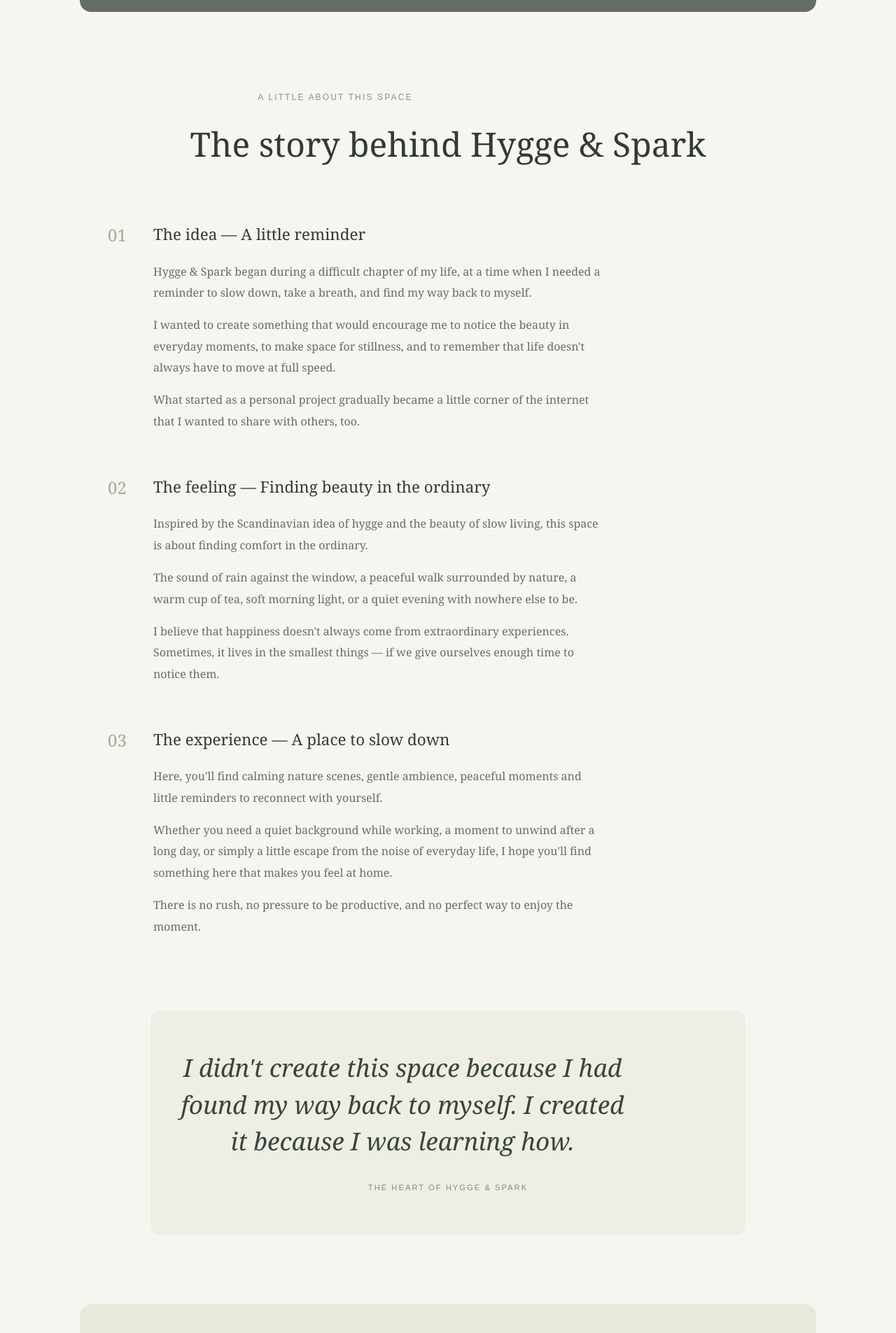
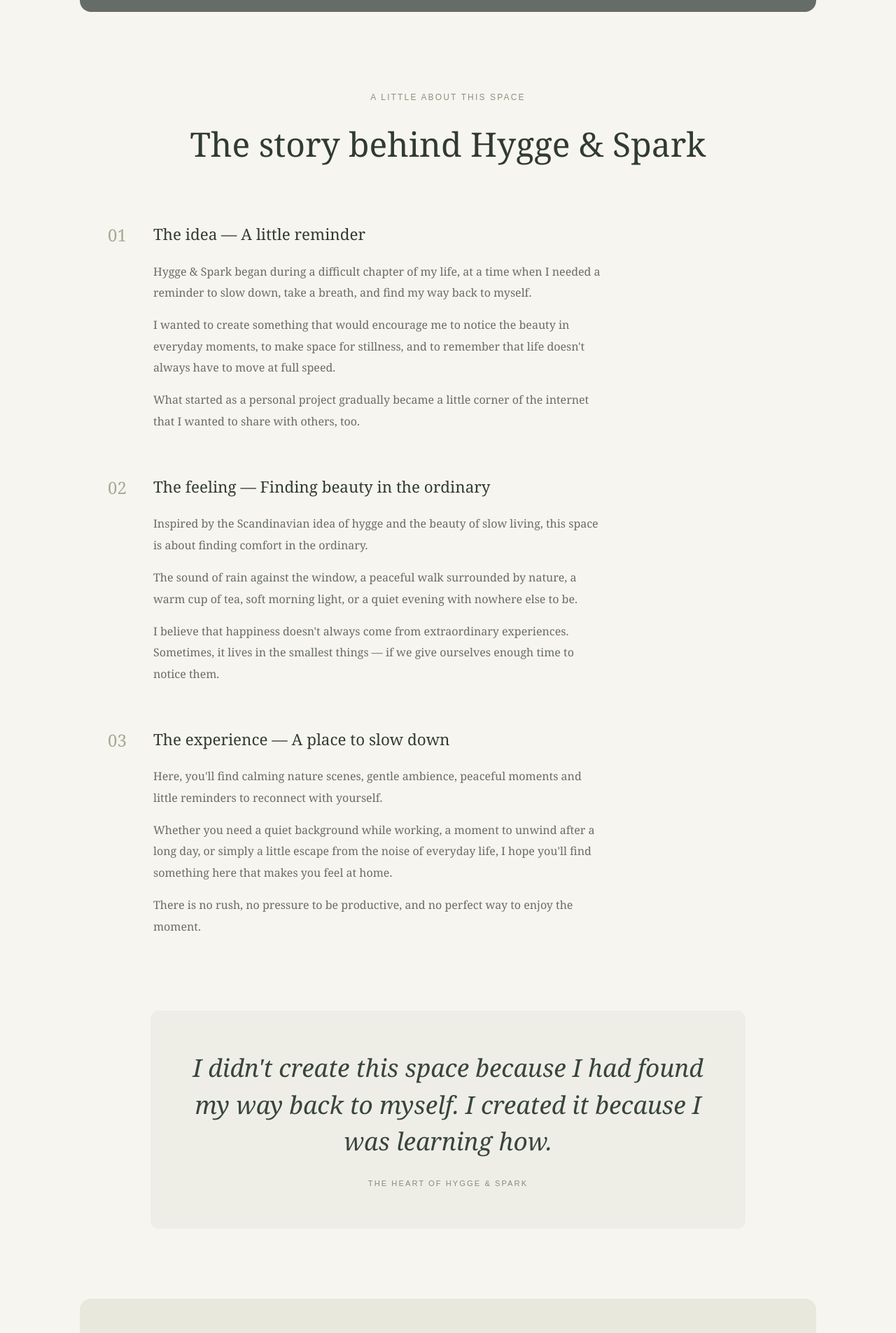
Before and after one commit to doradns/hygge-and-spark-website, a plain HTML site: page index.html in a window 1280 px wide. Shown: the part 755-2660 px from the top of the page at 70% size. Drawn offline with Linux system fonts and the light colour scheme; grey boxes are pictures that could not be loaded.

Commit message:
Update style.css

```diff
--- a/style.css
+++ b/style.css
@@ -97,6 +97,11 @@ h2 {
 
 section p {
     max-width: 650px;
+}
+
+.about-intro p,
+.about-quote p {
+    max-width: none;
 }
 
 #ambience {
@@ -213,6 +218,7 @@ footer {
 }
 
 .about-intro {
+    width: 100%;
     text-align: center;
     margin-bottom: 70px;
 }
@@ -224,11 +230,18 @@ footer {
     color: #8b927f;
 }
 
+.about-intro .section-label {
+    text-align: center;
+    margin-left: auto;
+    margin-right: auto;
+}
+
 .about-intro h2 {
     font-size: clamp(2rem, 4vw, 3rem);
     font-weight: normal;
-    color: #303b32;
-    margin-top: 15px;
+    color: var(--color-text);
+    margin: 15px auto 0;
+    text-align: center;
 }
 
 .about-content {
@@ -272,15 +285,23 @@ footer {
     text-align: center;
     background-color: #eeeee7;
     border-radius: 12px;
+
+    display: flex;
+    flex-direction: column;
+    align-items: center;
+    justify-content: center;
 }
 
 .about-quote p {
+    width: 100%;
+    max-width: none;
     font-family: Georgia, serif;
     font-size: clamp(1.5rem, 3vw, 2.2rem);
     font-style: italic;
     line-height: 1.5;
     color: #39453a;
     margin: 0 0 25px;
+    text-align: center;
 }
 
 .about-quote span {
```
